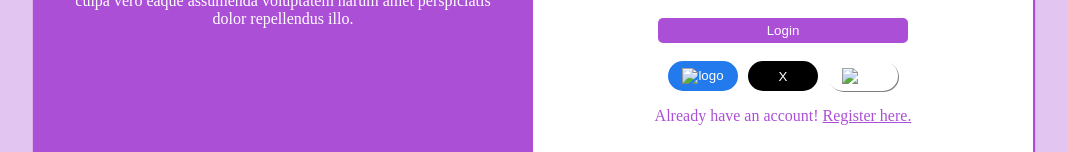
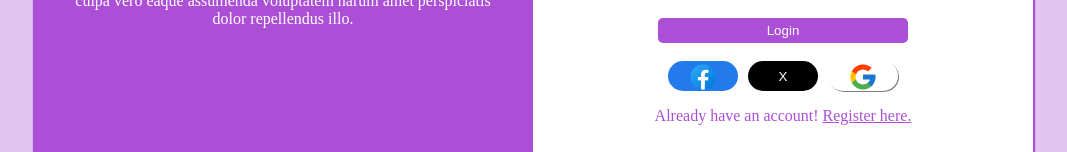
Before and after one commit to nehalbante/Web-Dev, a plain HTML site: page Form/index.html in a window 1280 px wide. Shown: the part 402-554 px from the top of the page, without its empty margins (107-1174 px from the left). Drawn offline with Linux system fonts and the light colour scheme; the site is published under a folder, as on GitHub Pages, so addresses that start at the root find nothing.

Commit message:
UPDATED INDEX

```diff
--- a/Form/index.html
+++ b/Form/index.html
@@ -27,9 +27,9 @@
 
             <button class="login_button">Login</button><br><br>
             <div class="buttons">
-            <button class="Facebook"><img src="/data/facebook logo.png" alt="logo" height="30px"></button>
+            <button class="Facebook"><img src="data/facebook logo.png" alt="logo" height="30px"></button>
             <button class="X">X</button>
-            <button class="Google"><img src="/data/google logo.png" alt="logo" height="30px"></button>
+            <button class="Google"><img src="data/google logo.png" alt="logo" height="30px"></button>
             </div>
             <p>Already have an account! <a href="/Form/registration_page.html">Register here.</a></p>
         </div>
```
